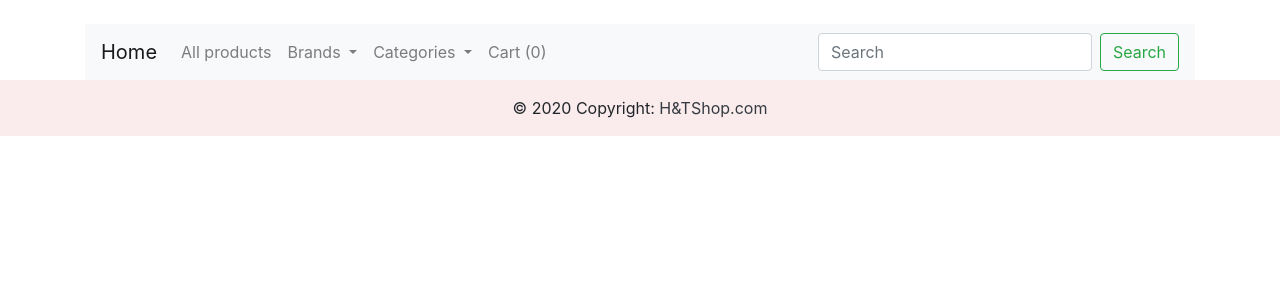
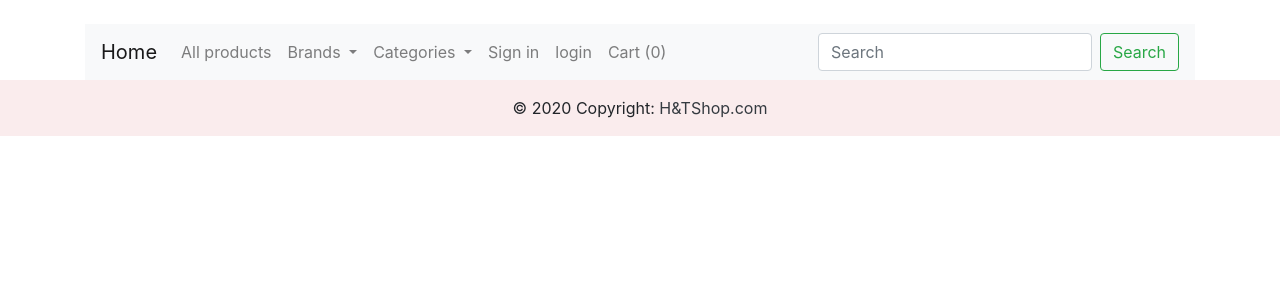
Before and after one commit to Dannyvo1/EcomerceShoppingProject, a Flask app: page / in a window 1280 px wide. Shown: the top 300 px of the page. Run offline with Flask 2, Linux system fonts and the light colour scheme; data that the repository does not hold is empty; parts of the project's set-up code (start-up, migrations or seed data) failed here and were passed over; some libraries are stand-ins or nearby versions.

Commit message:
localhost:1615//customer/logout Logout Status: success

```diff
--- a/Final_WatchShoppingWeb/Final_WatchShoppingWeb/Final_WatchShoppingWeb/templates/products/navbar.html
+++ b/Final_WatchShoppingWeb/Final_WatchShoppingWeb/Final_WatchShoppingWeb/templates/products/navbar.html
@@ -32,6 +32,21 @@
                         {% endfor %}
                     </div>
                 </li>
+                {% if current_user.is_authenticated %}
+                <li class="nav-item">
+                    <a class="nav-link disabled" href="{{url_for('customer_logout')}}">{{current_user.name}}</a>
+                </li>
+                <li class="nav-item">
+                    <a class="nav-link" href="{{url_for('customer_logout')}}">logout</a>
+                </li>
+                {% else %}
+                <li class="nav-item">
+                    <a class="nav-link" href="{{url_for('customer_register')}}">Sign in</a>
+                </li>
+                <li class="nav-item">
+                    <a class="nav-link" href="{{url_for('customerLogin')}}">login</a>
+                </li>
+                {% endif %}
                 <li class="nav-item">
                     <a class="nav-link" href="{{url_for('getCart')}}" tabindex="-1">Cart ({{session['Shoppingcart']|length}})</a>
                 </li>
```
Also changed, not shown: Final_WatchShoppingWeb/Final_WatchShoppingWeb/Final_WatchShoppingWeb/customer/routes.py (+7 -0 lines).
